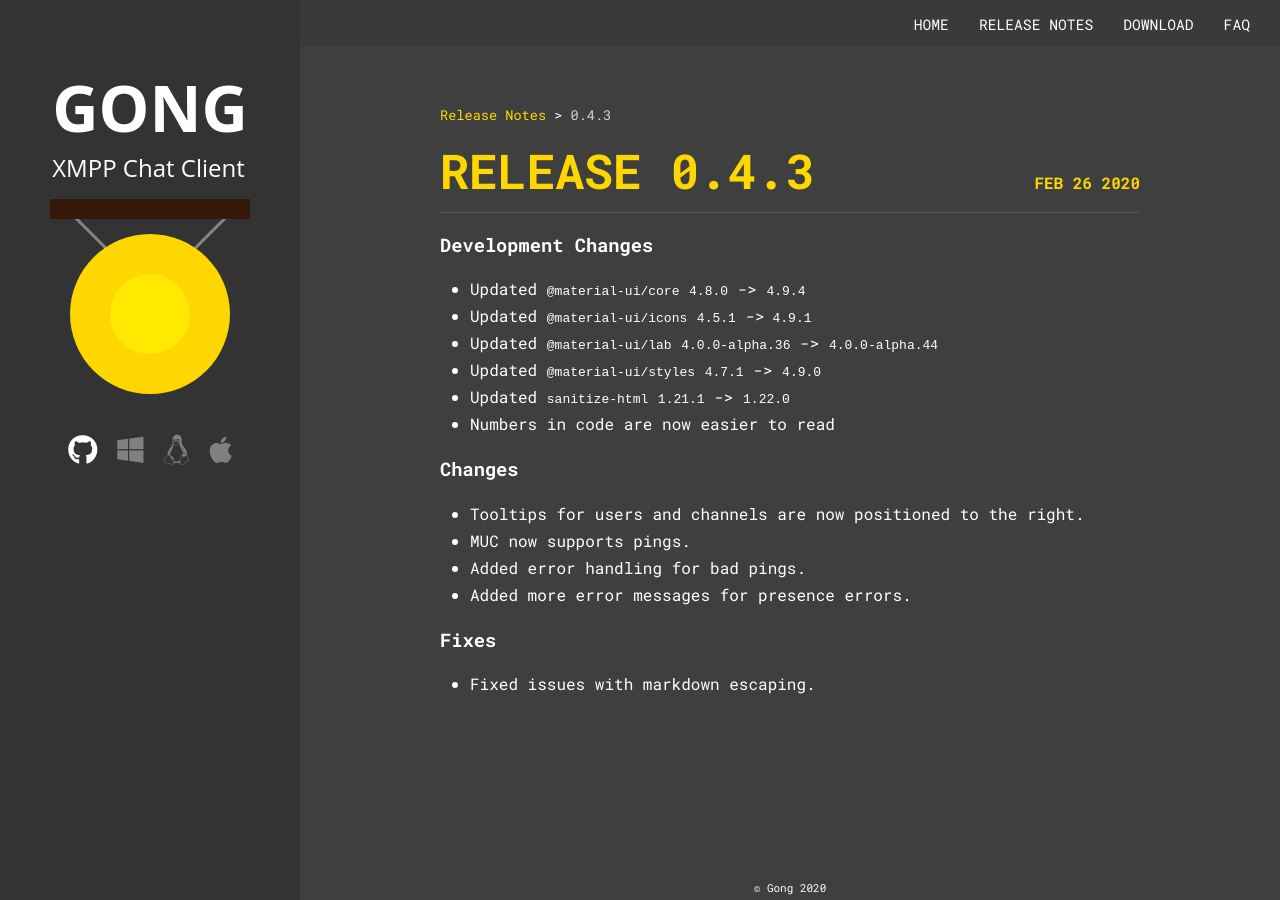
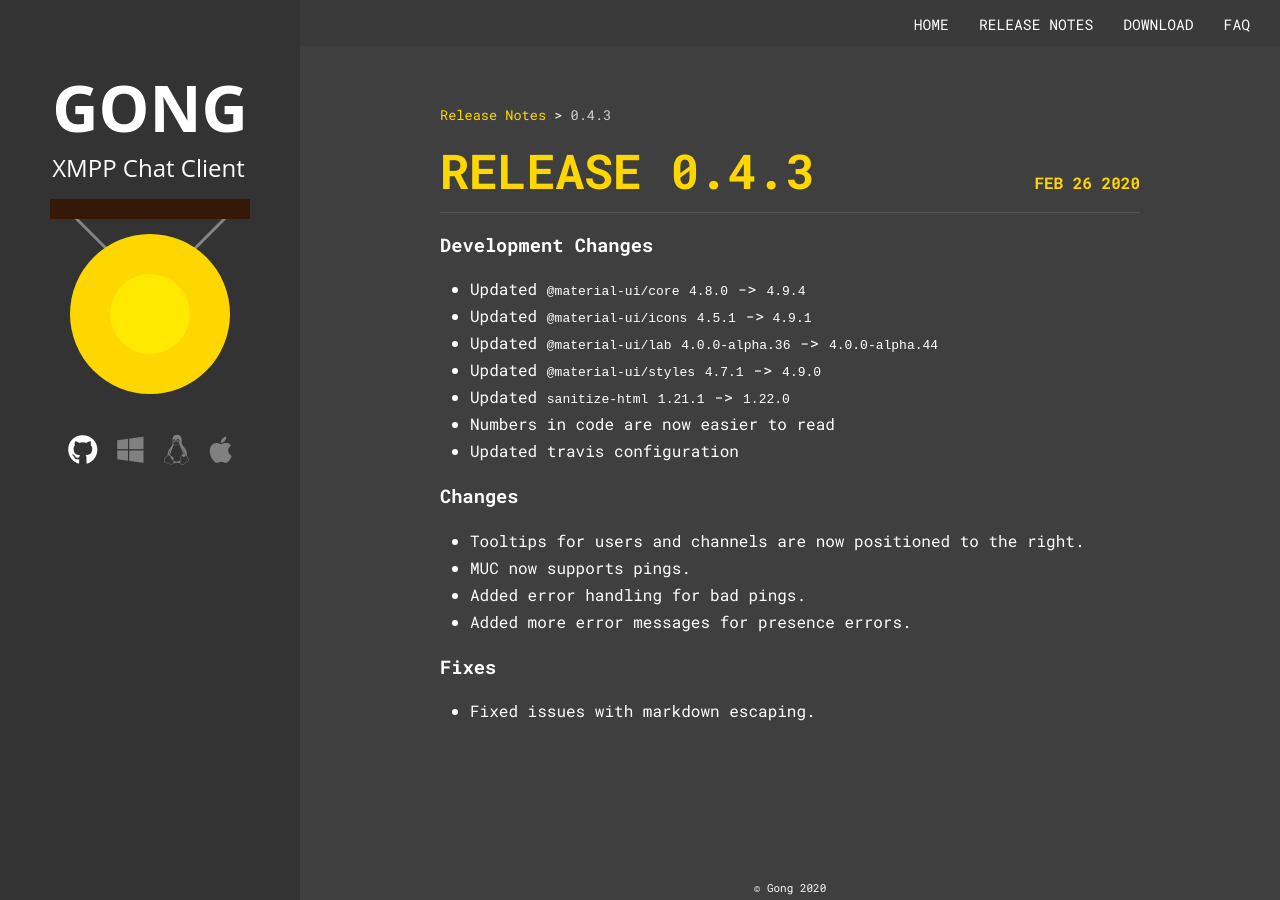
Before and after one commit to gongchat/gongchat.github.io, a Jekyll site: the page built from _posts/release-notes/2020-02-26-0.4.3.md, in a window 1280 px wide. Built offline with Jekyll 4.4.1, drawn with Linux system fonts in a browser that asks for light colours; some web fonts are replaced; comment, search, counter and statistics services are not loaded.

Commit message:
updating 0.4.3 notes

```diff
--- a/_posts/release-notes/2020-02-26-0.4.3.md
+++ b/_posts/release-notes/2020-02-26-0.4.3.md
@@ -11,6 +11,7 @@ category: release-notes
 - Updated `@material-ui/styles` `4.7.1` -> `4.9.0`
 - Updated `sanitize-html` `1.21.1` -> `1.22.0`
 - Numbers in code are now easier to read
+- Updated travis configuration
 
 ### Changes
 
```
